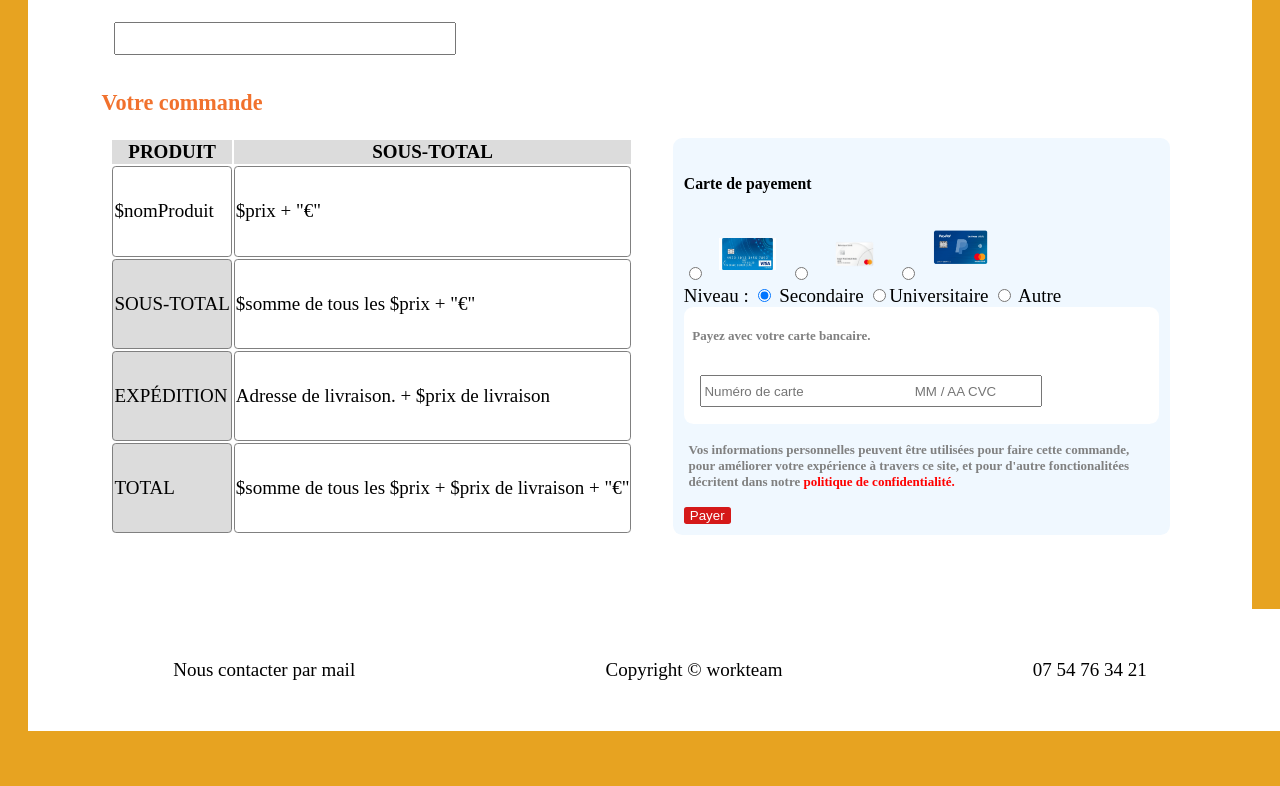
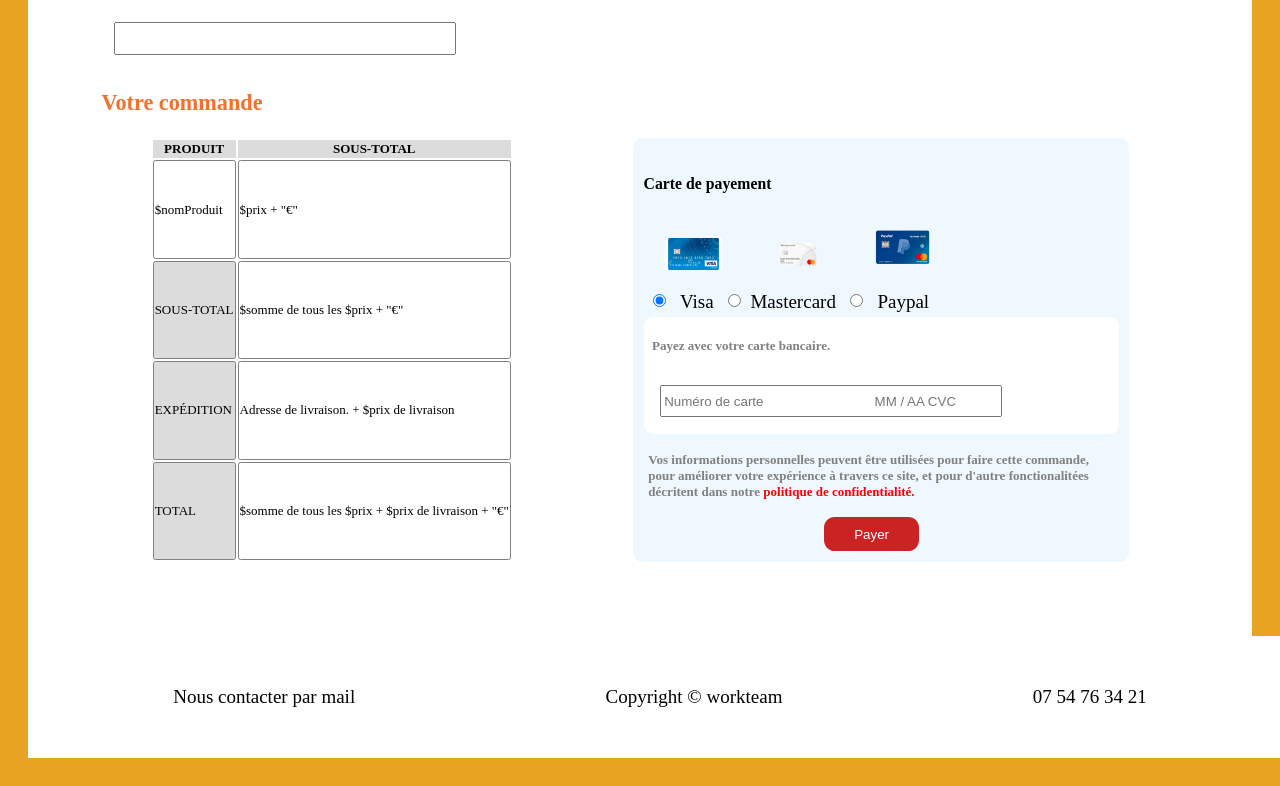
Before and after one commit to Yradouani/Passez_la_commande, a website: page facturation.html in a window 1280 px wide. Shown: the part 1234-2020 px from the top of the page. Before the commit the page ends 1993 px from the top, so only its background shows below. Drawn offline with Linux system fonts and the light colour scheme.

Commit message:
js vérification facturation

```diff
--- a/facturation.html
+++ b/facturation.html
@@ -93,20 +93,17 @@
 
             <div id="carte_Payement">
                 <h5>Carte de payement</h5>
-                <input type="radio" name="visa" id="visa">
-                <label for="visa"> <img src="./assets/visa.jpg" class="card" alt=""></label>
 
-                <input type="radio" name="master" id="master">
-                <label for="masterCard"> <img src="./assets/Master.jpg" class="card" alt=""></label>
+                    <img src="./assets/visa.jpg" class="card" alt=""></label>
 
-                <input type="radio" name="paypal" id="paypal">
-                <label for="paypal"> <img src="./assets/paypal.jpg" class="card" alt=""></label>
+                    <img src="./assets/Master.jpg" class="card" alt=""></label>
+
+                    <img src="./assets/paypal.jpg" class="card" alt=""></label>
 
                 <div>
-                    <label>Niveau :</label>
-                    <input type="radio" name="r" checked value="1" checked> Secondaire
-                    <input type="radio" name="r" value="2">Universitaire
-                    <input type="radio" name="r" value="3"> Autre
+                    <input type="radio" name="visa" id="visa" value="visa" class="radio" checked> Visa
+                    <input type="radio" name="master" id="master" value="master" class="radio">Mastercard
+                    <input type="radio" name="paypal" id="paypal" value="paypal" class="radio"> Paypal
                 </div>
 
                 <div id="num">
--- a/facturation.js
+++ b/facturation.js
@@ -21,8 +21,6 @@ let tel = document.querySelector("#tel").value;
  /* Adresse mail */
 let mail = document.querySelector("#mail").value;
 
-let payer = document.querySelector("#payer");
-
 
  /* La commande */
  let productName = document.querySelector("#productName");
@@ -32,12 +30,26 @@ let payer = document.querySelector("#payer");
 
 
 
+let payer = document.querySelector("#payer");
+let err = document.querySelector("#error");
+let erreur = "";
 
-function verif()
-{
+
+/* Vérif tel*/
+function verif_tel(tel) {
+    let taille = tel.length;
+    for(let i=0; i<taille; ++i) {
+        if ((tel.charAt(i) < "0") || (tel.charAt(i) > "9") || (taille!=10)){
+            erreur += '<p>Veuillez taper votre numéro de téléphone</p>';
+            err.style.display = "block";
+        }
+    }
+}
+
+
+function verif(){
+
     let valid = true;
-    let err = document.getElementById('error');
-    let erreur = "";
 
  /* Vérif  firstname */
 
@@ -75,4 +87,4 @@ function verif()
 
 
 
-payer.addEventListener("onclick", => function verif())
+payer.addEventListener("onclick", verif());
--- a/styles/facturation.css
+++ b/styles/facturation.css
@@ -56,15 +56,35 @@ td{
     border: 1px solid gray;
     border-radius: 0.2em;
 }
+th, td{
+    font-size:small;
+    justify-content: center;
+}
 #payer{
     border: none;
-    background-color: rgb(213, 25, 25);
+    background-color: rgb(203, 35, 35);
     color: white;
-    border-radius: 0.2em;
-    display: flex;
-    justify-content: space-around;
+    border-radius: 0.8em;
+    margin-left: 38%;
+    padding: 2%;
+    width: 20%;
+}
+#payer:hover{
+    scale: 1.05;
+    background-color: rgb(238, 44, 44);
 }
 .card{
     width: 12%;
+    margin: 2% 4.5%;
+}
+.radio{
     margin: 2%;
 }
+/*Vérification*/
+
+#error {
+    color: red;
+    border: 1px solid red;
+    padding-left: 10px;
+    display: none;
+}
```
